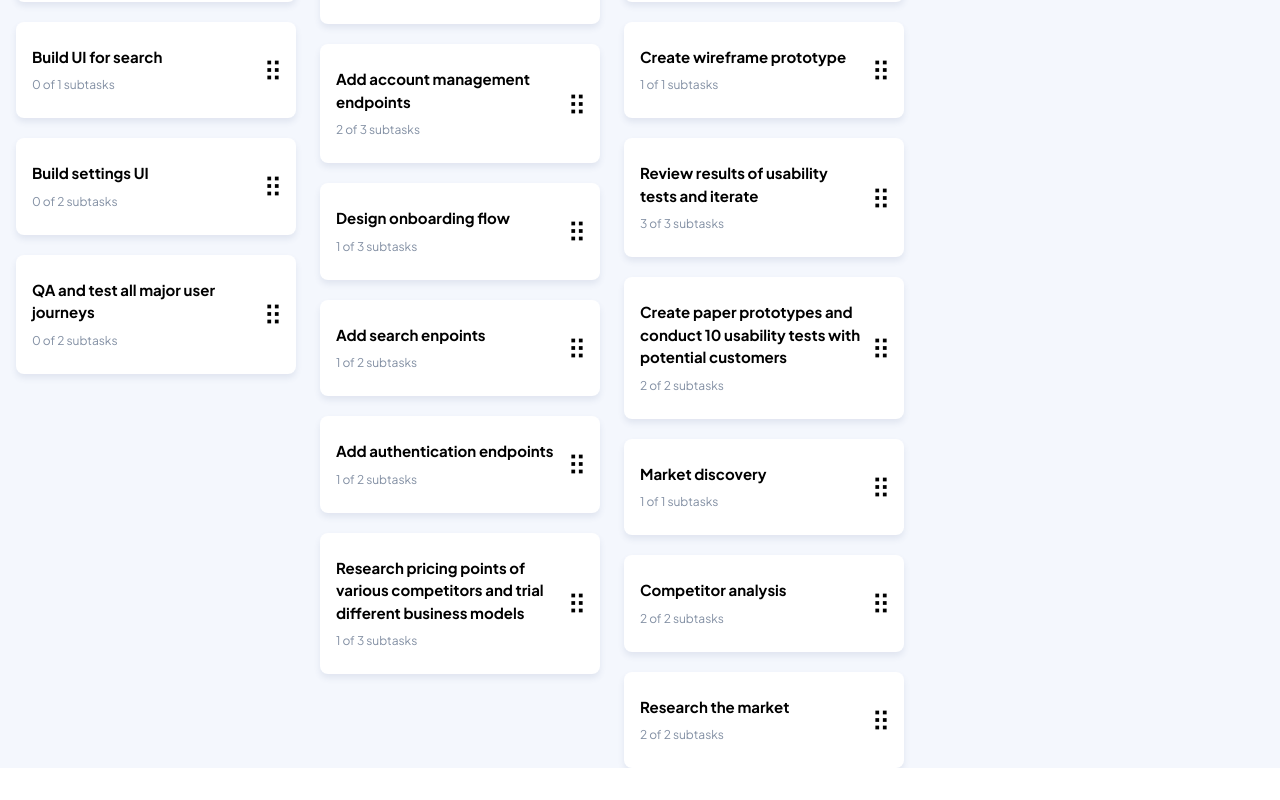
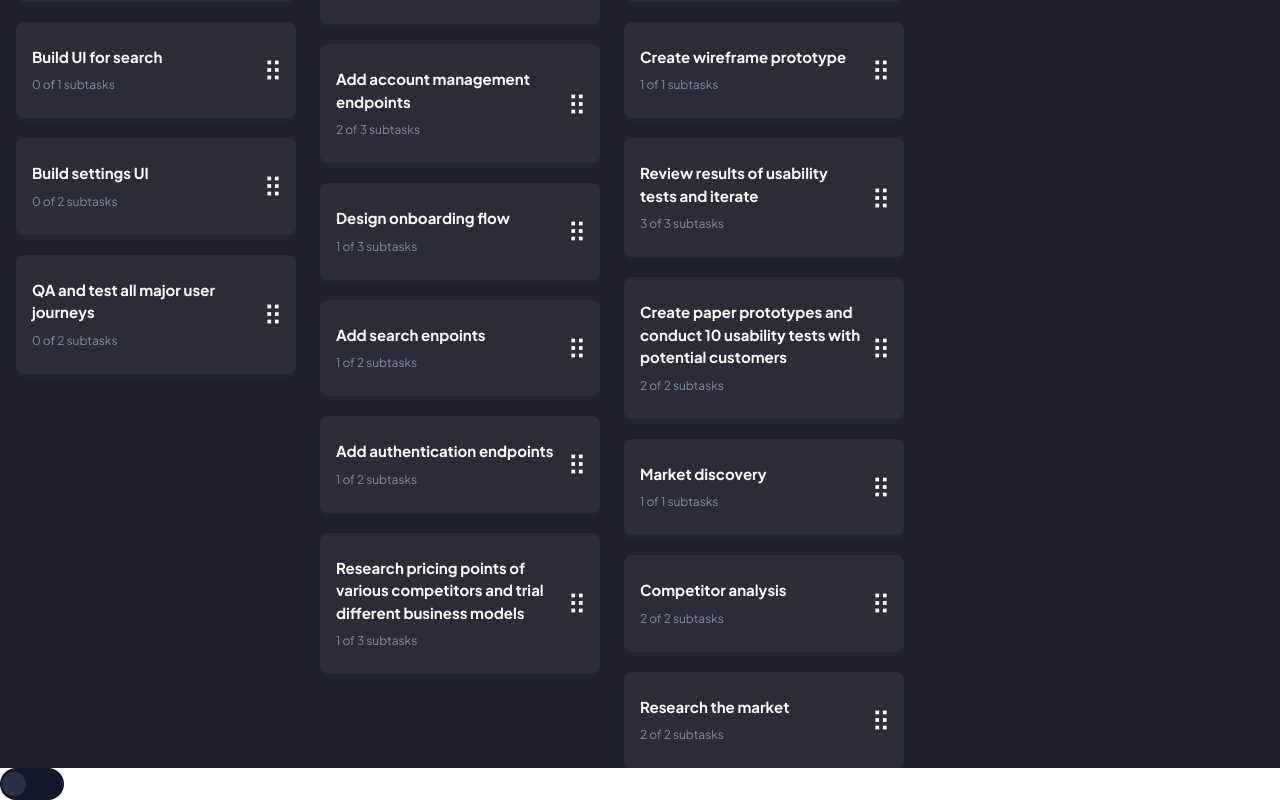
Before and after one commit to Linnuxz/task-management-app, a React (Vite) app: page / in a window 1280 px wide. Shown: the part 235-1035 px from the top of the page. Before the commit the page ends 1003 px from the top, so only its background shows below. Built offline with nearby package versions, Linux system fonts and the light colour scheme.

Commit message:
add temporary themetoggle

```diff
--- a/src/App.tsx
+++ b/src/App.tsx
@@ -1,6 +1,7 @@
 import { useState } from "react";
 import Navbar from "./components/Navbar";
 import Boards from "./components/Boards";
+import ThemeToggle from "./components/ThemeToggle";
 
 const App = () => {
     const [selectedBoard] = useState<number>(0);
@@ -9,6 +10,7 @@ const App = () => {
         <div>
             <Navbar selectedBoard={selectedBoard} />
             <Boards />
+            <ThemeToggle />
         </div>
     );
 };
```
